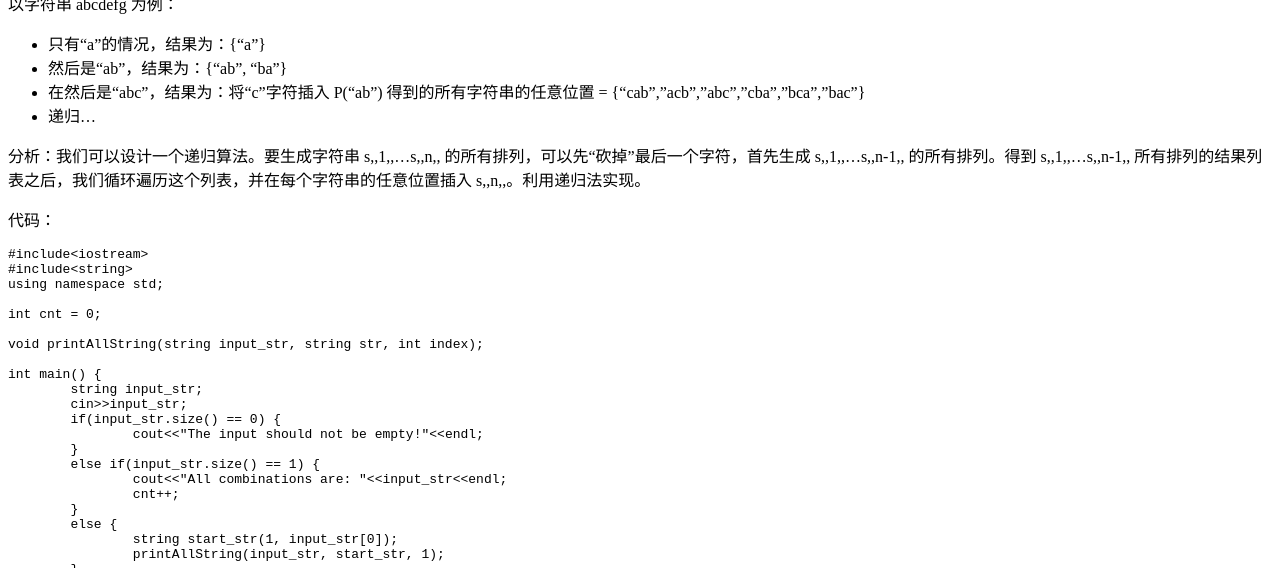
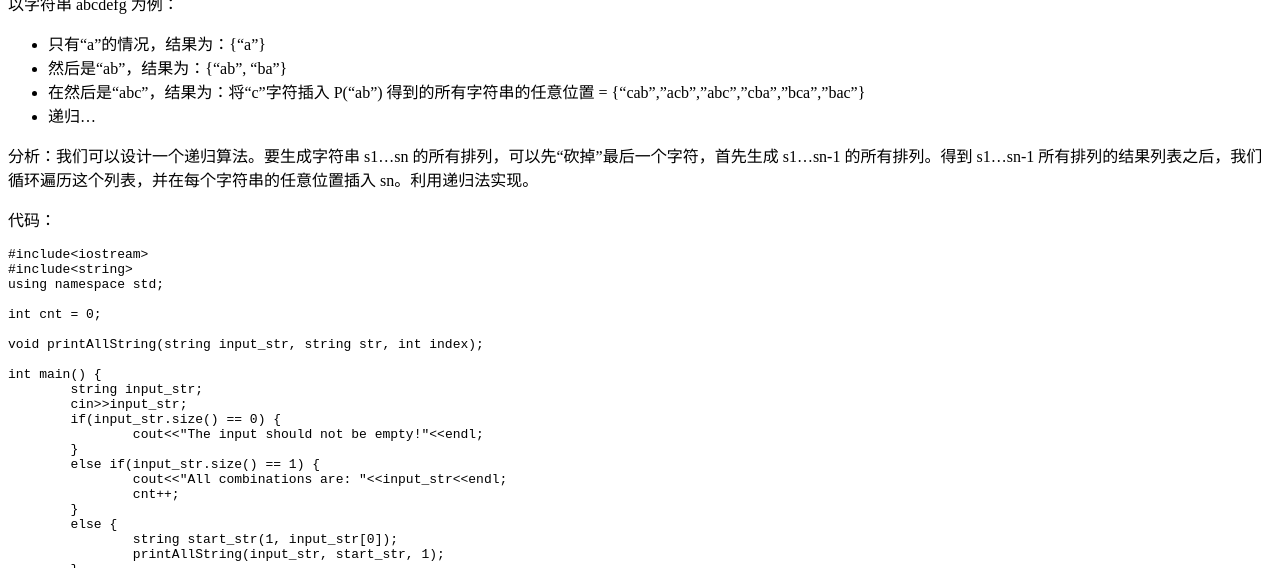
Before and after one commit to Wubin91/wubin91.github.com, a Jekyll site: the page built from _posts/2015-04-12-permutation-and-combination-of-string.md, in a window 1280 px wide and 900 px high, cut to the strip 332-900 px from the top of the window. Built offline with Jekyll 4.4.1, drawn with Linux system fonts in a browser that asks for light colours; nearby versions of some CDN libraries; library files that are not in the unit come from our copies; comment, search, counter and statistics services are not loaded.

Commit message:
p&c strings

```diff
--- a/_posts/2015-04-12-permutation-and-combination-of-string.md
+++ b/_posts/2015-04-12-permutation-and-combination-of-string.md
@@ -17,7 +17,7 @@ tagline: by wubin
 * 在然后是“abc”，结果为：将“c”字符插入 P("ab") 得到的所有字符串的任意位置 = {"cab","acb","abc","cba","bca","bac"}
 * 递归...
 
-分析：我们可以设计一个递归算法。要生成字符串 s,,1,,...s,,n,, 的所有排列，可以先“砍掉”最后一个字符，首先生成 s,,1,,...s,,n-1,, 的所有排列。得到 s,,1,,...s,,n-1,, 所有排列的结果列表之后，我们循环遍历这个列表，并在每个字符串的任意位置插入 s,,n,,。利用递归法实现。
+分析：我们可以设计一个递归算法。要生成字符串 s1...sn 的所有排列，可以先“砍掉”最后一个字符，首先生成 s1...sn-1 的所有排列。得到 s1...sn-1 所有排列的结果列表之后，我们循环遍历这个列表，并在每个字符串的任意位置插入 sn。利用递归法实现。
 
 代码：
 
```
